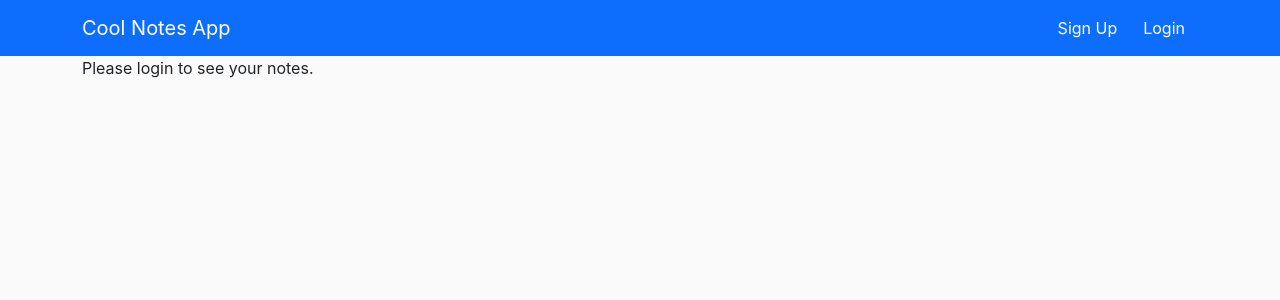
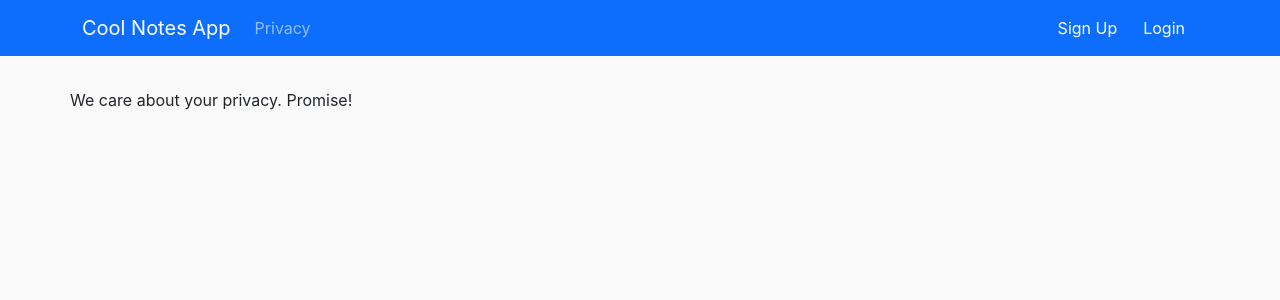
Before and after one commit to anasahmed700/mern_notes_app, a React (Create React App) app in the folder frontend/: page /privacy in a window 1280 px wide. Shown: the top 300 px of the page. Built offline with nearby package versions, Linux system fonts and the light colour scheme; no server answers.

Commit message:
frontend routing with react router dom

```diff
--- a/frontend/package.json
+++ b/frontend/package.json
@@ -17,6 +17,7 @@
     "react-dom": "^18.2.0",
     "react-hook-form": "^7.47.0",
     "react-icons": "^4.11.0",
+    "react-router-dom": "^6.20.0",
     "react-scripts": "5.0.1",
     "typescript": "^4.9.5",
     "web-vitals": "^2.1.4"
--- a/frontend/src/App.tsx
+++ b/frontend/src/App.tsx
@@ -1,12 +1,15 @@
 import { useEffect, useState } from "react";
-import { Container } from "react-bootstrap";
 import LoginModal from './components/LoginModal';
 import NavBar from './components/NavBar';
 import SignUpModal from './components/SignUpModal';
 import { User } from "./models/user";
 import * as NotesApi from './network/notes_api';
-import NotesPageLoggedInView from "./components/NotesPageLoggedInView";
-import NotesPageLoggedOutView from "./components/NotesPageLoggedOutView";
+import { BrowserRouter, Routes, Route } from "react-router-dom";
+import { Container } from "react-bootstrap";
+import NotesPage from "./pages/NotesPage";
+import PrivacyPage from "./pages/PrivacyPage";
+import NotFoundPage from "./pages/NotFoundPage";
+import styles from "./styles/App.module.css";
 
 function App() {
   const [loggedInUser, setLoggedInUser] = useState<User | null>(null);
@@ -26,6 +29,7 @@
   }, [])
 
   return (
+    <BrowserRouter>
       <div>
         <NavBar
           loggedInUser={loggedInUser}
@@ -33,13 +37,12 @@
           onSignUpClicked={() => setShowSignUpModal(true)}
           onLogoutSuccessful={() => setLoggedInUser(null)}
         />
-      <Container>
-        <>
-          {loggedInUser
-            ? <NotesPageLoggedInView />
-            : <NotesPageLoggedOutView />
-          }
-        </>
+        <Container className={styles.pageContainer}>
+          <Routes>
+            <Route path="/" element={<NotesPage loggedInUser={loggedInUser} />} />
+            <Route path="/privacy" element={<PrivacyPage />} />
+            <Route path="/*" element={<NotFoundPage />} />
+          </Routes>
         </Container>
         {showSignUpModal &&
           <SignUpModal
@@ -60,6 +63,7 @@
           />
         }
       </div>
+    </BrowserRouter>
   );
 }
 
--- a/frontend/src/components/NavBar.tsx
+++ b/frontend/src/components/NavBar.tsx
@@ -2,6 +2,7 @@
 import { User } from "../models/user";
 import NavBarLoggedInView from "./NavBarLoggedInView";
 import NavBarLoggedOutView from "./NavBarLoggedOutView";
+import { Link } from "react-router-dom";
 
 interface NavBarProps {
     loggedInUser: User | null,
@@ -14,11 +15,14 @@
     return (
         <Navbar bg="primary" variant="dark" expand="lg" sticky="top">
             <Container>
-                <Navbar.Brand>
+                <Navbar.Brand as={Link} to="/">
                     Cool Notes App
                 </Navbar.Brand>
                 <Navbar.Toggle aria-controls="main-navbar"/>
                 <Navbar.Collapse id="main-navbar">
+                    <Nav>
+                        <Nav.Link as={Link} to="/privacy">Privacy</Nav.Link>
+                    </Nav>
                     <Nav className="ms-auto">
                         {loggedInUser
                             ? <NavBarLoggedInView user={loggedInUser} onLogoutSuccessful={onLogoutSuccessful} />
--- /dev/null
+++ b/frontend/src/pages/NotFoundPage.tsx
@@ -0,0 +1,9 @@
+const NotFoundPage = () => {
+    return (
+        <div>
+            <p>Page not found</p>
+        </div>
+    )
+}
+
+export default NotFoundPage;
--- /dev/null
+++ b/frontend/src/pages/NotesPage.tsx
@@ -0,0 +1,24 @@
+import { Container } from "react-bootstrap";
+import NotesPageLoggedInView from "../components/NotesPageLoggedInView";
+import NotesPageLoggedOutView from "../components/NotesPageLoggedOutView";
+import { User } from "../models/user";
+import styles from "../styles/notesPage.module.css";
+
+interface NotesPageProps {
+    loggedInUser: User | null
+}
+
+const NotesPage = ({ loggedInUser }: NotesPageProps) => {
+    return (
+        <Container className={styles.notesPage}>
+            <>
+                {loggedInUser
+                    ? <NotesPageLoggedInView />
+                    : <NotesPageLoggedOutView />
+                }
+            </>
+        </Container>
+    )
+}
+
+export default NotesPage;
--- /dev/null
+++ b/frontend/src/pages/PrivacyPage.tsx
@@ -0,0 +1,9 @@
+const PrivacyPage = () => {
+    return (
+        <div>
+            <p>We care about your privacy. Promise!</p>
+        </div>
+    )
+}
+
+export default PrivacyPage
--- /dev/null
+++ b/frontend/src/styles/App.module.css
@@ -0,0 +1,3 @@
+.pageContainer {
+    padding: 32px 0;
+}
```
Also changed, not shown: frontend/src/network/notes_api.ts (+9 -9 lines), 1 other file (tests, documents, lock files or other folders). Lines whose indentation alone changed are shown as unchanged.
